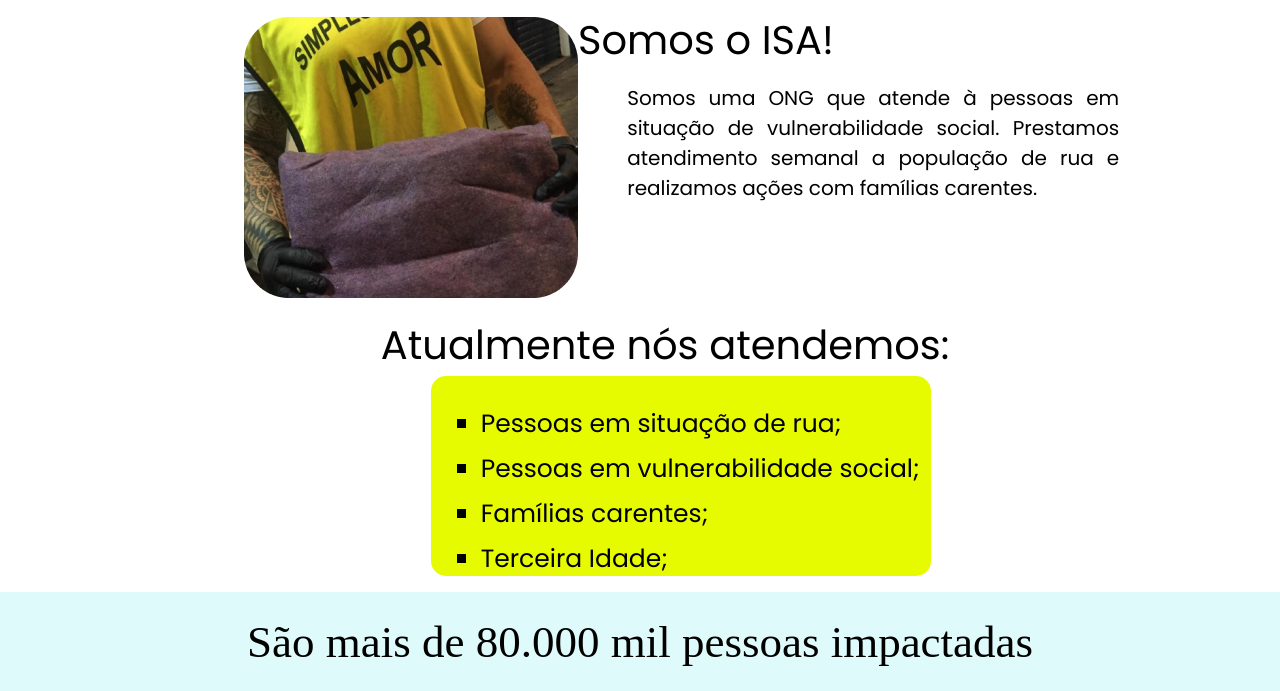
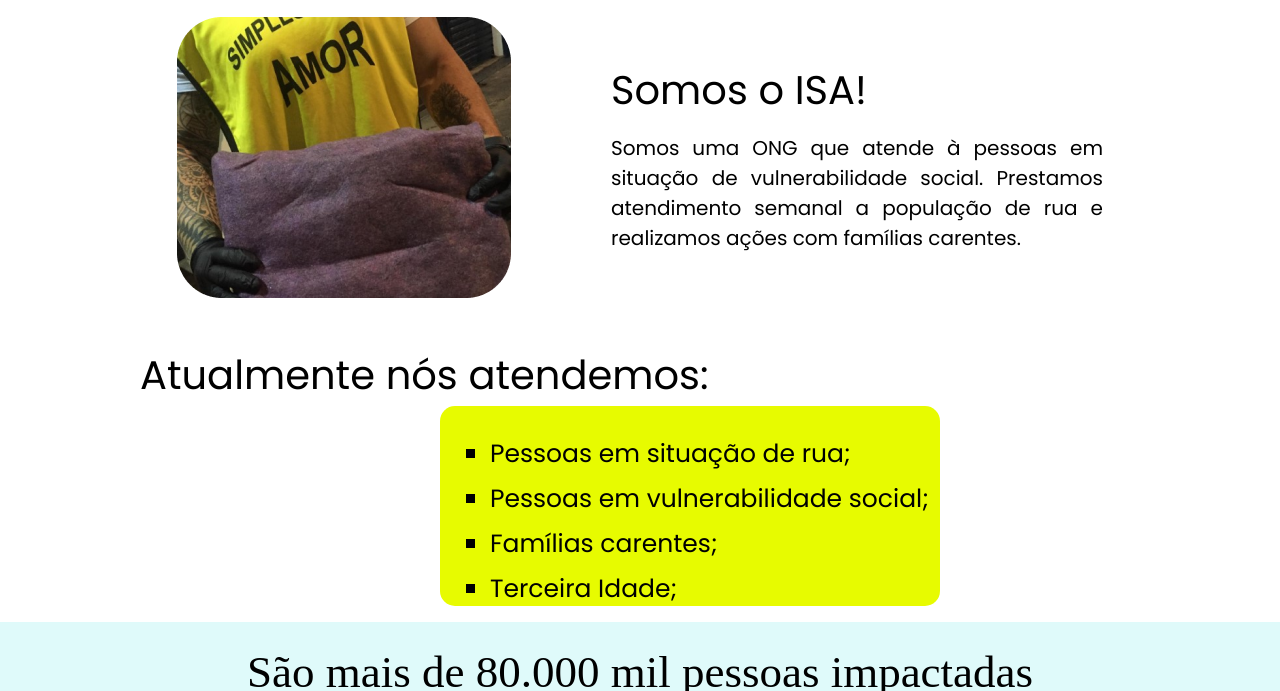
Before and after one commit to igorlnunes/isa_projeto, a plain HTML site: page index.html in a window 1280 px wide. Shown: the part 85-776 px from the top of the page. Drawn offline with Linux system fonts and the light colour scheme.

Commit message:
paginaInicial revisao

```diff
--- a/assets/css/pagina-inicial/pagina-inicial__titulo.css
+++ b/assets/css/pagina-inicial/pagina-inicial__titulo.css
@@ -3,12 +3,12 @@
     flex-direction: column;
 }
 
-.pagina-inicial__logo {
-    margin-left: 244px;
+.pagina-inicial__titulo {
+    align-self: center;
 }
 
-.pagina-inicial__titulo1 {
-    margin-right: 244px;
+.pagina-inicial__logo {
+    margin-right: 100px;
 }
 
 .pagina-inicial__titulo1 h2 {
@@ -16,19 +16,22 @@
     font-style: normal;
     font-weight: 400;
     font-size: 40px;
+    margin-top: 50px;
 }
 
 .pagina-inicial__titulo1 p {
     width: 492px;
-    margin-left: 10%;
     font-family: Poppins, sans-serif;
     font-style: normal;
     font-weight: 400;
     font-size: 20px;
     line-height: 30px;
-    display: flex;
     align-items: center;
     text-align: justify;
+}
+
+.pagina-inicial__titulo2 {
+    align-self: center;
 }
 
 .pagina-inicial__titulo2 h2 {
@@ -36,14 +39,14 @@
     font-style: normal;
     font-weight: 400;
     font-size: 40px;
-    margin-left: 50px;
+    margin-top: 50px;
+    margin-left: -200px;
 }
 
 #rectangule {
     width: 500px;
     height: 200px;
     background-color: #E7FB00;
-    /* opacity: 70%; */
     border-radius: 15px;
     align-content: center;
     margin-bottom: 16px;
--- a/index.html
+++ b/index.html
@@ -55,7 +55,7 @@
                     </p>
                 </div>
             </div>
-            <div class="pagina-inicial__titulo">
+
                 <div class="pagina-inicial__titulo2">
                     <h2>Atualmente nós atendemos:</h2>
                     <div id="rectangule">
@@ -69,7 +69,7 @@
                         </div>
                     </div>
                 </div>
-            </div>
+
         </div>
     </section>
     <section class="secao2" id="quem-somos">
```
